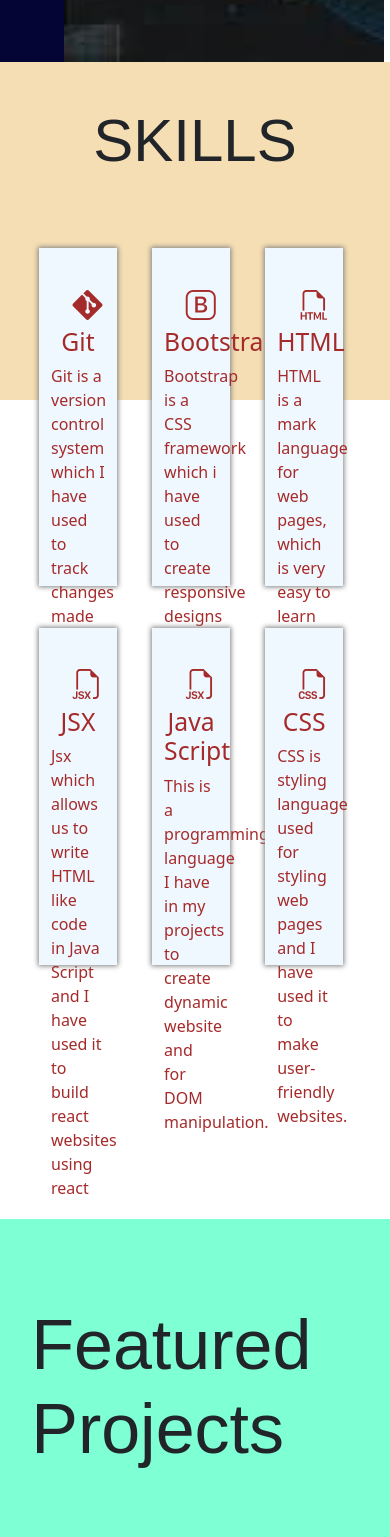
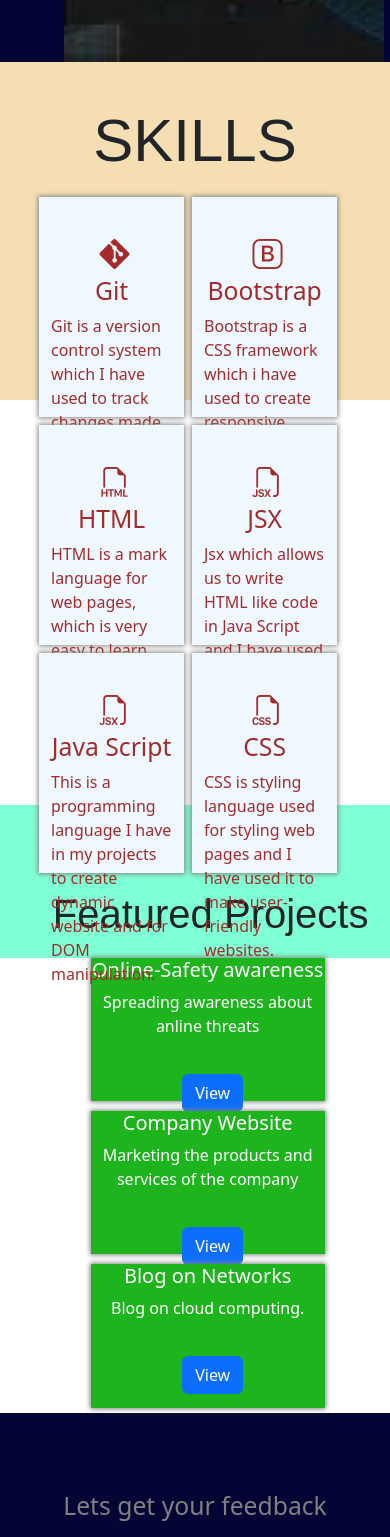
Before and after one commit to kamuchisa/Portfolio, a React (Vite) app: page /#/PS in a window 390 px wide. Shown: the part 444-1981 px from the top of the page. Built offline with nearby package versions, Linux system fonts and the light colour scheme.

Commit message:
eighth-version

```diff
--- a/src/Components/Nav.css
+++ b/src/Components/Nav.css
@@ -47,4 +47,8 @@
     .nav{
         height: 60vh;
     }
+    .container-fluid{
+        background-color: rgb(5, 5, 53);
+        width: 10vw;
+    }
 }
--- a/src/Pages/About.css
+++ b/src/Pages/About.css
@@ -1,5 +1,5 @@
 .hero {
-  background-image: url("../../public/Images/dark-nature-ecs0ucxvca1iatt1.jpg");
+  background-image: url("../../public/Images/");
 }
 
 body .bio {
@@ -71,4 +71,28 @@
 }
 body .contact-infor .infor .cd h4 {
   text-align: center;
+}
+
+@media (max-width: 576px) {
+  .bio {
+    position: absolute;
+    top: -40vh;
+    background-color: rgb(5, 5, 57);
+    width: 100%;
+  }
+  .bio ul {
+    color: aliceblue;
+    font-size: 20px;
+    font-weight: 500;
+    margin-left: 30%;
+  }
+  body .contact-infor .infor {
+    margin-top: 4%;
+    margin-left: 5%;
+  }
+  body .contact-infor .infor .cd {
+    width: 80%;
+    height: 15vh;
+    padding: 0;
+  }
 }/*# sourceMappingURL=About.css.map */
--- a/src/Pages/About.jsx
+++ b/src/Pages/About.jsx
@@ -7,10 +7,10 @@
       </section>
       <body>
         <div className="row bio">
-          <div className="col-md-5 zim">
+          <div className="col-md-5 col-sm-12 zim">
 
           </div>
-          <div className="col-md-7 dt">
+          <div className="col-md-7 col-sm-12 dt">
             <h2>Biography</h2>
             <ul>
               <li>Name: Brian Kamuchisa</li>
@@ -27,17 +27,17 @@
 
         </section>
         <div className="row infor">
-          <div className="col-md-6 cd ">
+          <div className="col-md-6 col-sm-12 cd ">
           <i className="bi bi-whatsapp"></i>
             <h3>Whatsapp</h3>
             <h4>+263 0786601219</h4>
           </div>
-          <div className="col-md-6 cd ">
+          <div className="col-md-6 col-sm-12 cd ">
           <i className="bi bi-envelope"></i>
             <h3>Email</h3>
             <h4>kamuchisabryan <br /> @gmail.com</h4>
           </div>
-          <div className="col-md-6 cd ">
+          <div className="col-md-6 col-sm-12 cd ">
           <i className="bi bi-github"></i>
             <h3>Github</h3>
             <h4>@kamuchisa</h4>
--- a/src/Pages/PS.css
+++ b/src/Pages/PS.css
@@ -115,7 +115,49 @@
     width: 100%;
     top: -40vh;
   }
-  .cards .cad {
-    width: 80%;
+  .cards {
+    margin-left: 10vw;
+  }
+  body .my-skills .cards .cad {
+    margin: 0;
+    width: 40%;
+    height: 26vh;
+    margin-bottom: 1vh;
+    margin-right: 2vw;
+  }
+  body .my-skills .cards {
+    top: 16vh;
+  }
+  body .projects {
+    top: 48vh;
+  }
+  body .projects h2 {
+    font-size: 40px;
+    text-align: center;
+    margin-bottom: 0;
+    padding-bottom: 20px;
+  }
+  body .projects .pads {
+    margin: 0;
+    padding: 0;
+    display: flex;
+    flex-direction: row;
+    justify-content: center;
+    align-items: center;
+  }
+  body .projects .pads .pad {
+    margin-top: 0px;
+    width: 60vw;
+    height: 17vh;
+    margin-bottom: 10px;
+  }
+  body .projects .pads .pad img {
+    display: none;
+  }
+  body .projects .pads .pad .pad-info {
+    margin: 0%;
+  }
+  body .projects .pads .pad .pad-info h3 {
+    font-size: 20px;
   }
 }/*# sourceMappingURL=PS.css.map */
--- a/src/Pages/PS.scss
+++ b/src/Pages/PS.scss
@@ -120,10 +120,56 @@
         position: absolute;
         width: 100%;
         top: -40vh;
+
     }
     .cards{
-        .cad{
-            width: 80%;
+        margin-left: 10vw;
+
+    }
+    body .my-skills .cards .cad{
+        margin: 0;
+        width: 40%;
+        height: 26vh;
+        margin-bottom: 1vh;
+        margin-right: 2vw;
+    }
+    body .my-skills .cards{
+        top:16vh ;
+    }
+    body .projects{
+        top: 48vh;
+        h2{
+            font-size: 40px;
+            text-align: center;
+            margin-bottom: 0;
+            padding-bottom: 20px;
+        }
+        .pads{
+            margin: 0;
+            padding: 0;
+            display: flex;
+            flex-direction: row;
+            justify-content: center;
+            align-items: center;
+            .pad{
+                margin-top: 0px;
+                width: 60vw;
+                height: 17vh;
+                margin-bottom: 10px;
+
+
+
+                img{
+                   display: none;
+
+                }
+              .pad-info{
+                margin: 0%;
+                h3{
+                    font-size: 20px;
+                }
+              }
+            }
         }
     }
 }
```
Also changed, not shown: src/Pages/About.scss (+26 -0 lines), 2 other files (tests, documents, lock files or other folders).
